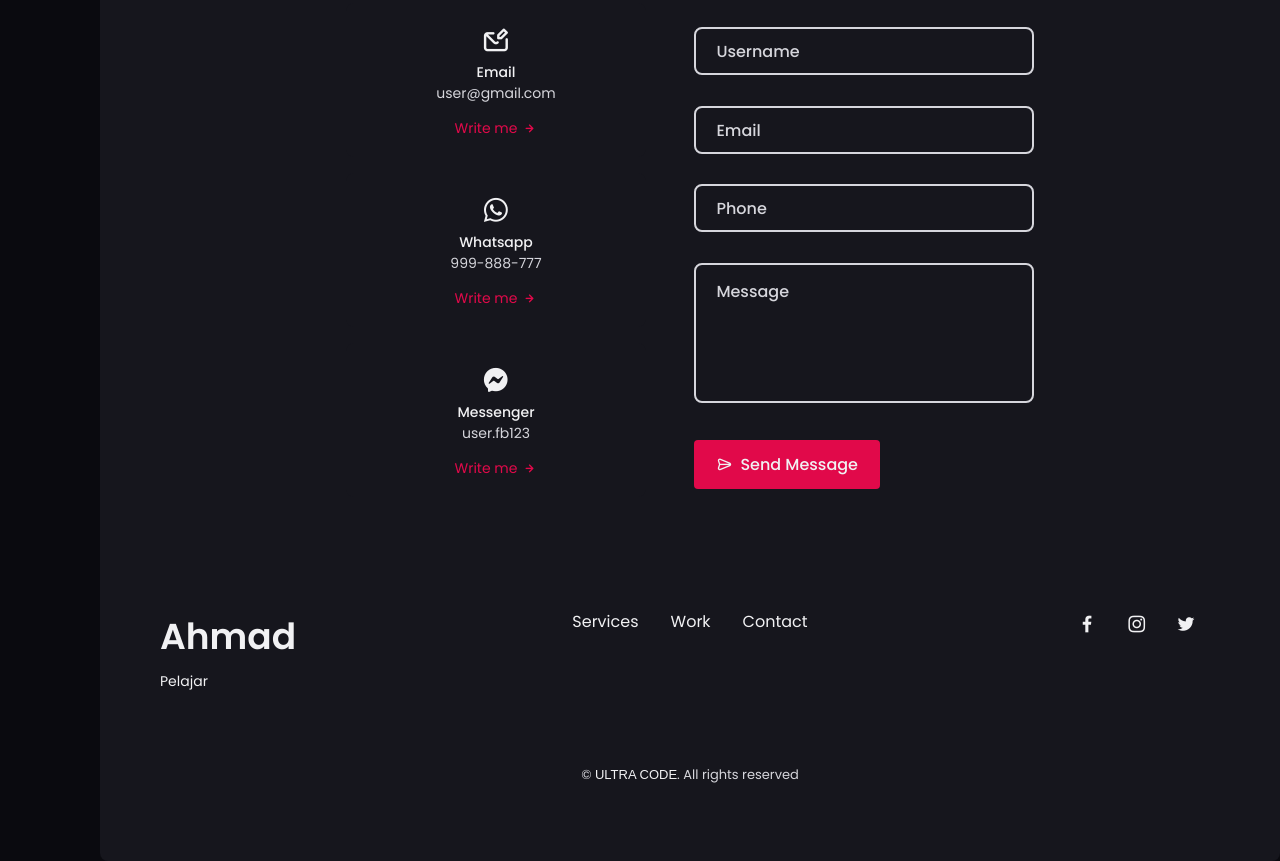
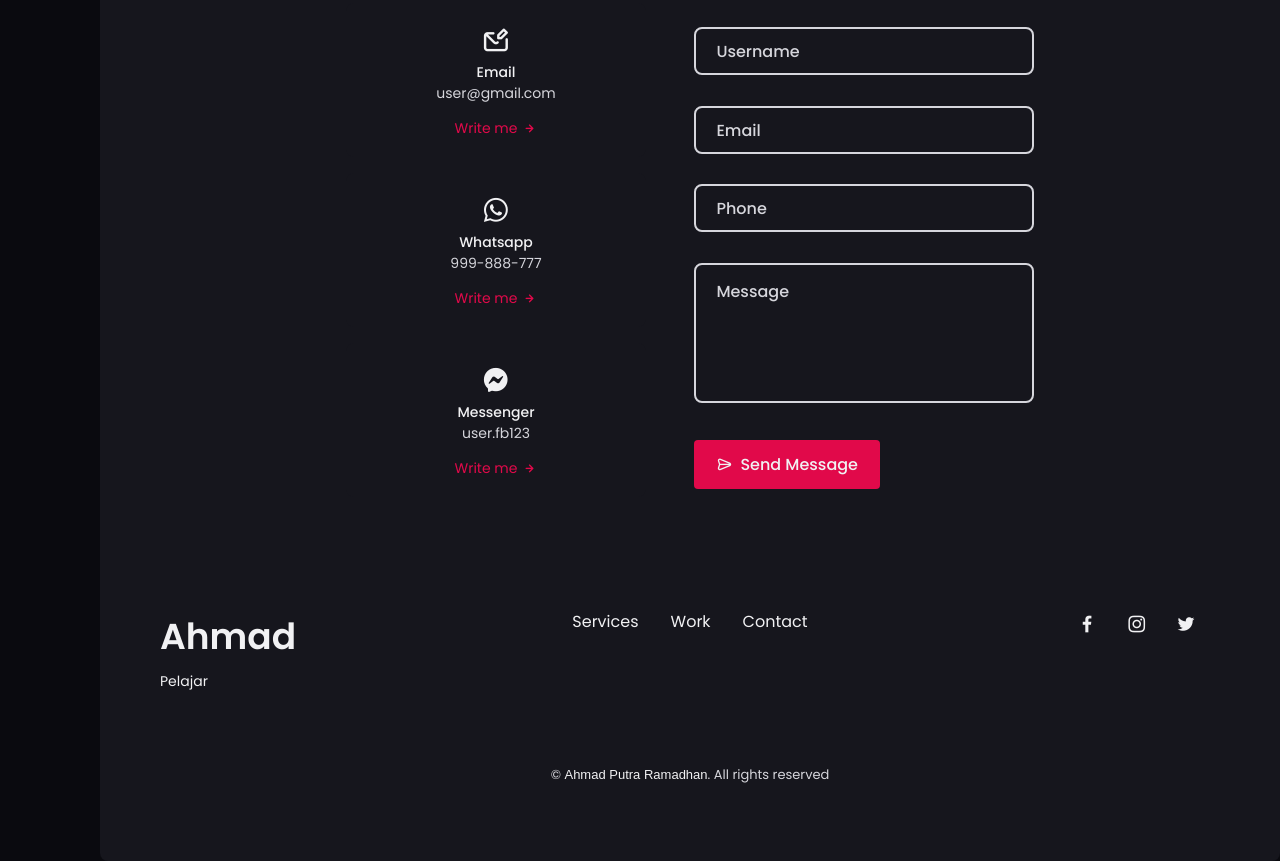
Before and after one commit to ahm4d-putra/Final-Portoflio, a plain HTML site: page index.html in a window 1280 px wide. Shown: the part 3105-3966 px from the top of the page. Drawn offline with nearby package versions, Linux system fonts and the light colour scheme; a web font is replaced by a local one.

Commit message:
Update index.html

```diff
--- a/index.html
+++ b/index.html
@@ -528,7 +528,7 @@
 
           <p class="footer-copy">
             &#169;
-            <a href="https://codepen.io/leonam-silva-de-souza">ULTRA CODE</a>.
+            <a href="https://codepen.io/leonam-silva-de-souza">Ahmad Putra Ramadhan</a>.
             All rights reserved
           </p>
         </div>
```
